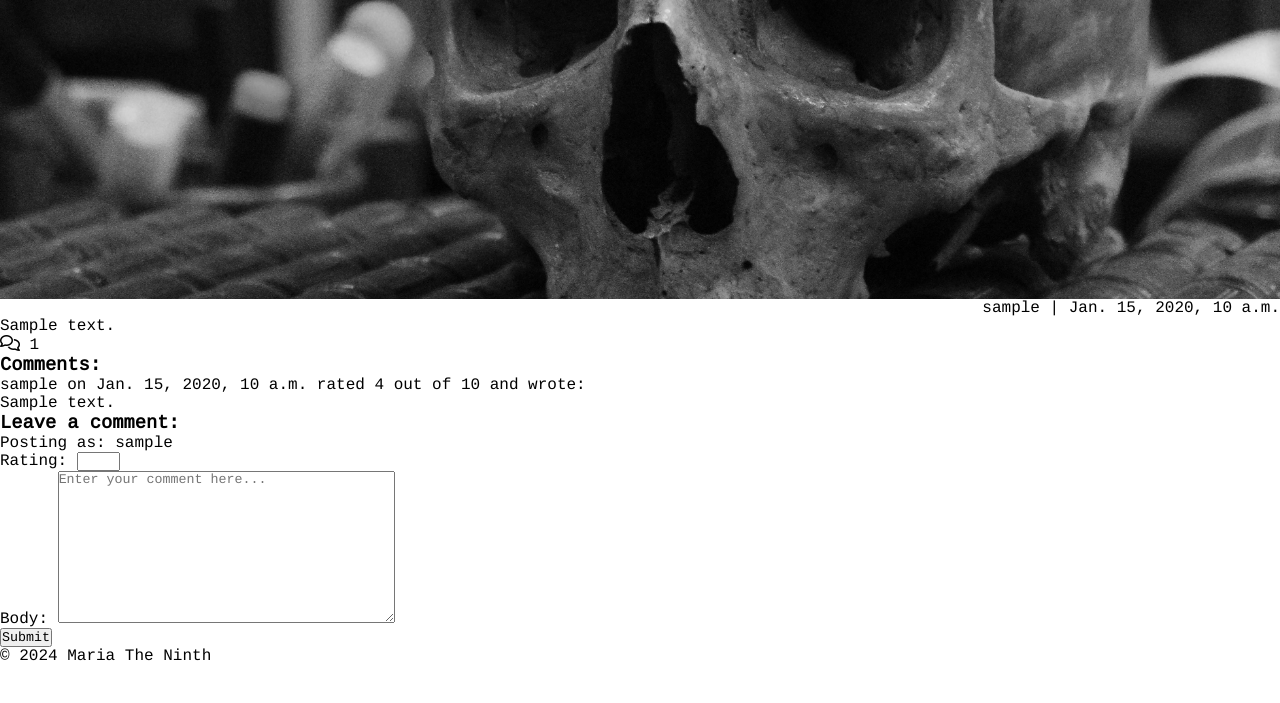
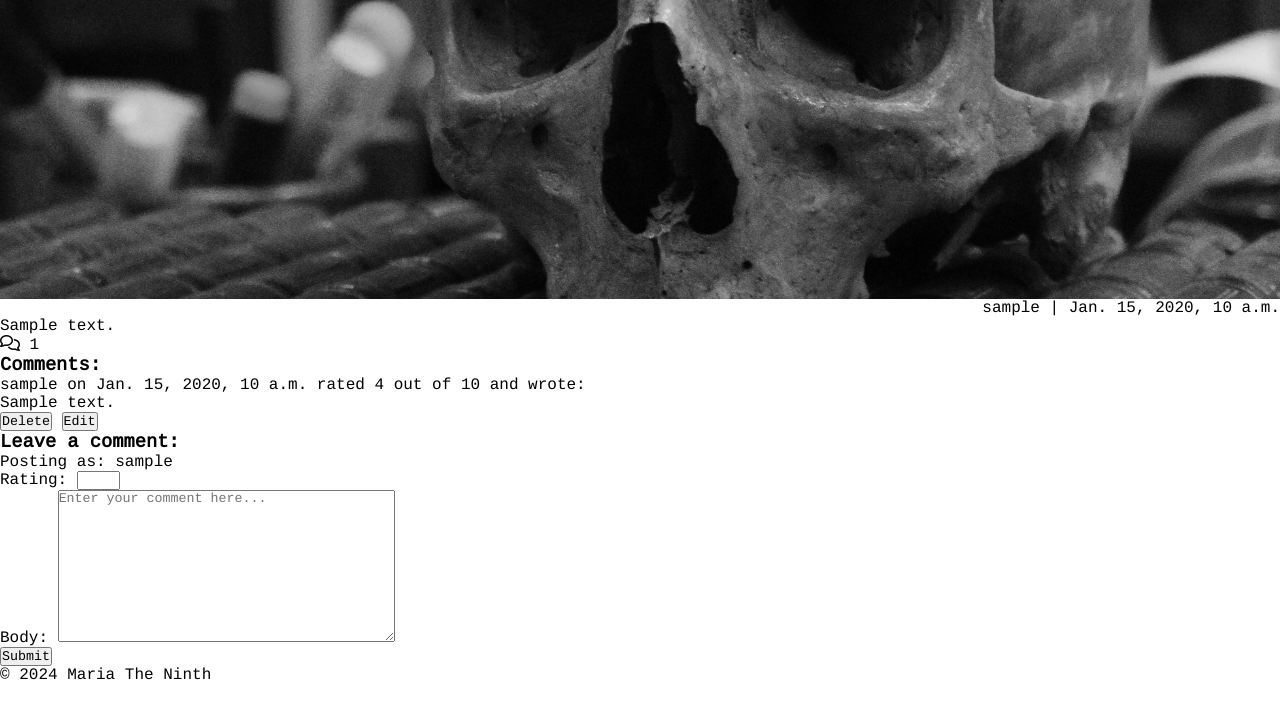
Before and after one commit to maria-grozova/blood-of-eden-blog, a Django app: a page that uses templates/base.html in a window 1280 px wide. Shown: the part 97-800 px from the top of the page. Run offline with Django 4.2, Linux system fonts and the light colour scheme; a user stored in the database is signed in; tables that the repository leaves empty hold one stand-in row (values such as "Sample post"); some libraries are stand-ins or nearby versions.

Commit message:
add CRUD to comments

```diff
--- a/blood_of_eden/settings.py
+++ b/blood_of_eden/settings.py
@@ -27,7 +27,7 @@ TEMPLATES_DIR = os.path.join(BASE_DIR, 'templates')
 SECRET_KEY = os.environ.get("SECRET_KEY")
 
 # SECURITY WARNING: don't run with debug turned on in production!
-DEBUG = True
+DEBUG = False
 
 ALLOWED_HOSTS = ['8000-mariagrozov-bloodofeden-dgmctv5tla7.ws.codeinstitute-ide.net', '.herokuapp.com']
 
--- a/static/js/script.js
+++ b/static/js/script.js
@@ -1 +1,53 @@
-console.log("Jod was here");
+const editButtons = document.getElementsByClassName("edit-button");
+const commentText = document.getElementById("id_body");
+const commentForm = document.getElementById("commentForm");
+const submitButton = document.getElementById("submitButton");
+
+const deleteModal = document.getElementById("deleteModal");
+const deleteButtons = document.getElementsByClassName("delete-button");
+const deleteConfirm = document.getElementById("deleteConfirm");
+const closeButtons = document.getElementsByClassName("close-button");
+
+/**
+* Initializes edit functionality for the provided edit buttons.
+*
+* For each button in the `editButtons` collection:
+* - Retrieves the associated comment's ID upon click.
+* - Fetches the content of the corresponding comment.
+* - Populates the `commentText` input/textarea with the comment's content for editing.
+* - Updates the submit button's text to "Update".
+* - Sets the form's action attribute to the `edit_comment/{commentId}` endpoint.
+*/
+for (let button of editButtons) {
+  button.addEventListener("click", (e) => {
+    let commentId = e.target.getAttribute("comment_id");
+    let commentContent = document.getElementById(`comment${commentId}`).innerText;
+    commentText.value = commentContent;
+    submitButton.innerText = "Update";
+    commentForm.setAttribute("action", `edit_comment/${commentId}`);
+  });
+}
+
+/**
+* Initializes deletion functionality for the provided delete buttons.
+*
+* For each button in the `deleteButtons` collection:
+* - Retrieves the associated comment's ID upon click.
+* - Updates the `deleteConfirm` link's href to point to the
+* deletion endpoint for the specific comment.
+* - Displays a confirmation modal (`deleteModal`) to prompt
+* the user for confirmation before deletion.
+*/
+for (let button of deleteButtons) {
+    button.addEventListener("click", (e) => {
+      let commentId = e.target.getAttribute("comment_id");
+      deleteConfirm.href = `delete_comment/${commentId}`;
+      deleteModal.classList.toggle("hide");
+    });
+  }
+
+for (let button of closeButtons) {
+    button.addEventListener("click", (e) => {
+      deleteModal.classList.toggle("hide");
+    });
+  }
--- a/stories/templates/stories/story_detail.html
+++ b/stories/templates/stories/story_detail.html
@@ -44,6 +44,12 @@
         This comment is awaiting approval
     </p>
     {% endif %}
+    {% if user.is_authenticated and comment.author == user %}
+    <button class="delete-button"
+    comment_id="{{ comment.id }}">Delete</button>
+    <button class="edit-button"
+    comment_id="{{ comment.id }}">Edit</button>
+    {% endif %}
 </div>
 <!-- The for loop ends here -->
 {% endfor %}
@@ -52,14 +58,41 @@
     {% if user.is_authenticated %}
     <h3>Leave a comment:</h3>
     <p>Posting as: {{ user.username }}</p>
-    <form method="post">
+    <form id="commentForm" method="post">
         {% csrf_token %}
         {{ comment_form.as_p }}
-        <button type="submit">Submit</button>
+        <button id="submitButton" type="submit">Submit</button>
     </form>
     {% else %}
     <p>Log in to leave a comment</p>
     {% endif %}
 </div>
 
+<!-- Delete confirmation modal -->
+<div class="modal hide" id="deleteModal" tabindex="-1"
+  aria-labelledby="deleteModalLabel" aria-hidden="true">
+  <div class="modal-dialog">
+    <div class="modal-content">
+      <div class="modal-header">
+        <h5 class="modal-title"
+          id="deleteModalLabel">Delete comment?</h5>
+        <button type="button" class="btn-close"
+          data-bs-dismiss="modal" aria-label="Close"></button>
+      </div>
+      <div class="modal-body">
+        Are you sure you want to delete your comment?
+        This action cannot be undone.
+      </div>
+      <div class="modal-footer">
+        <button type="button" class="close-button">Close</button>
+        <a id="deleteConfirm" href="#" class="btn
+          btn-danger">Delete</a>
+      </div>
+    </div>
+  </div>
+</div>
 {% endblock content %}
+
+{% block extras %}
+<script src="{% static 'js/script.js' %}"></script>
+{% endblock %}
--- a/stories/urls.py
+++ b/stories/urls.py
@@ -4,4 +4,8 @@ from django.urls import path
 urlpatterns = [
     path('', views.StoriesList.as_view(), name='home'),
     path('<slug:slug>/', views.story_detail, name='story_detail'),
+    path('<slug:slug>/edit_comment/<int:comment_id>',
+         views.comment_edit, name='comment_edit'),
+    path('<slug:slug>/delete_comment/<int:comment_id>',
+         views.comment_delete, name='comment_delete'),
 ]
--- a/stories/views.py
+++ b/stories/views.py
@@ -1,6 +1,7 @@
-from django.shortcuts import render, get_object_or_404
+from django.shortcuts import render, get_object_or_404, reverse
 from django.views import generic
 from django.contrib import messages
+from django.http import HttpResponseRedirect
 from .models import Story, Comment
 from .forms import CommentForm
 
@@ -56,3 +57,42 @@ def story_detail(request, slug):
             "comment_form": comment_form,
         },
     )
+
+def comment_edit(request, slug, comment_id):
+    """
+    view to edit comments
+    """
+    if request.method == "POST":
+
+        queryset = Story.objects.filter(status=1)
+        story = get_object_or_404(queryset, slug=slug)
+        comment = get_object_or_404(Comment, pk=comment_id)
+        comment_form = CommentForm(data=request.POST, instance=comment)
+
+        if comment_form.is_valid() and comment.author == request.user:
+            comment = comment_form.save(commit=False)
+            rating = comment_form.save(commit=False)
+            comment.story = story
+            comment.approved = False
+            comment.save()
+            messages.add_message(request, messages.SUCCESS, 'Comment Updated!')
+        else:
+            messages.add_message(request, messages.ERROR, 'Error updating comment!')
+
+    return HttpResponseRedirect(reverse('story_detail', args=[slug]))
+
+def comment_delete(request, slug, comment_id):
+    """
+    view to delete comment
+    """
+    queryset = Story.objects.filter(approval=1)
+    story = get_object_or_404(queryset, slug=slug)
+    comment = get_object_or_404(Comment, pk=comment_id)
+
+    if comment.author == request.user:
+        comment.delete()
+        messages.add_message(request, messages.SUCCESS, 'Comment deleted!')
+    else:
+        messages.add_message(request, messages.ERROR, 'You can only delete your own comments!')
+
+    return HttpResponseRedirect(reverse('story_detail', args=[slug]))
--- a/templates/base.html
+++ b/templates/base.html
@@ -83,7 +83,9 @@
         <p>© 2024 Maria The Ninth</p>
     </footer>
 
-    <script src="{% static 'js/script.js' %}"></script>
+
+    {% block extras %}
+    {% endblock %}
 </body>
 
 </html>
```
